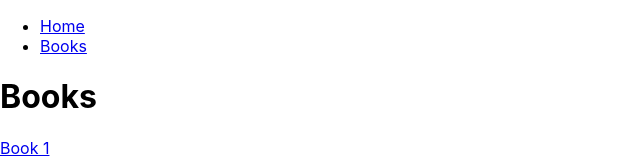
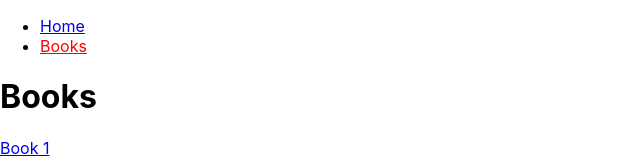
Before and after one commit to dchamp16/learn-react-router, a React (Create React App) app: page /books in a window 1280 px wide. Shown: the top 160 px of the page, without its empty margins (0-640 px from the left). Built offline with nearby package versions, Linux system fonts and the light colour scheme.

Commit message:
contie learning

```diff
--- a/src/App.js
+++ b/src/App.js
@@ -1,10 +1,11 @@
 import "./App.css";
-import { Route, Routes, Link } from "react-router-dom";
+import { Route, Routes, Link, NavLink } from "react-router-dom";
 import Home from "./pages/Home";
 import BookList from "./pages/BookList";
 import Book from "./pages/Book";
 import NewBook from "./pages/NewBook";
 import NotFound from "./pages/NotFound";
+import "../src/nav-style.css";
 
 function App() {
   return (
@@ -12,18 +13,30 @@ function App() {
       <nav>
         <ul>
           <li>
-            <Link to="/">Home</Link>
+            <NavLink
+              // style={({ isActive }) => {
+              //   return isActive ? { color: "red" } : {};
+              // }}
+              to="/"
+            >
+              Home
+            </NavLink>
           </li>
           <li>
-            <Link to="/books">Books</Link>
+            <NavLink to="/books">Books</NavLink>
           </li>
         </ul>
       </nav>
       <Routes>
         <Route path="/" element={<Home />} />
-        <Route path="/books" element={<BookList />} />
+        <Route path="/books">
+          <Route index element={<BookList />}></Route>
+          <Route path=":id" element={<Book />}></Route>
+          <Route path="new" element={<NewBook />}></Route>
+        </Route>
+        {/* <Route path="/books" element={<BookList />} />
         <Route path="/books/:id" element={<Book />} />
-        <Route path="/books/new" element={<NewBook />} />
+        <Route path="/books/new" element={<NewBook />} /> */}
         <Route path="*" element={<NotFound />} />
       </Routes>
     </>
--- /dev/null
+++ b/src/nav-style.css
@@ -0,0 +1,3 @@
+.active {
+  color: red;
+}
```
